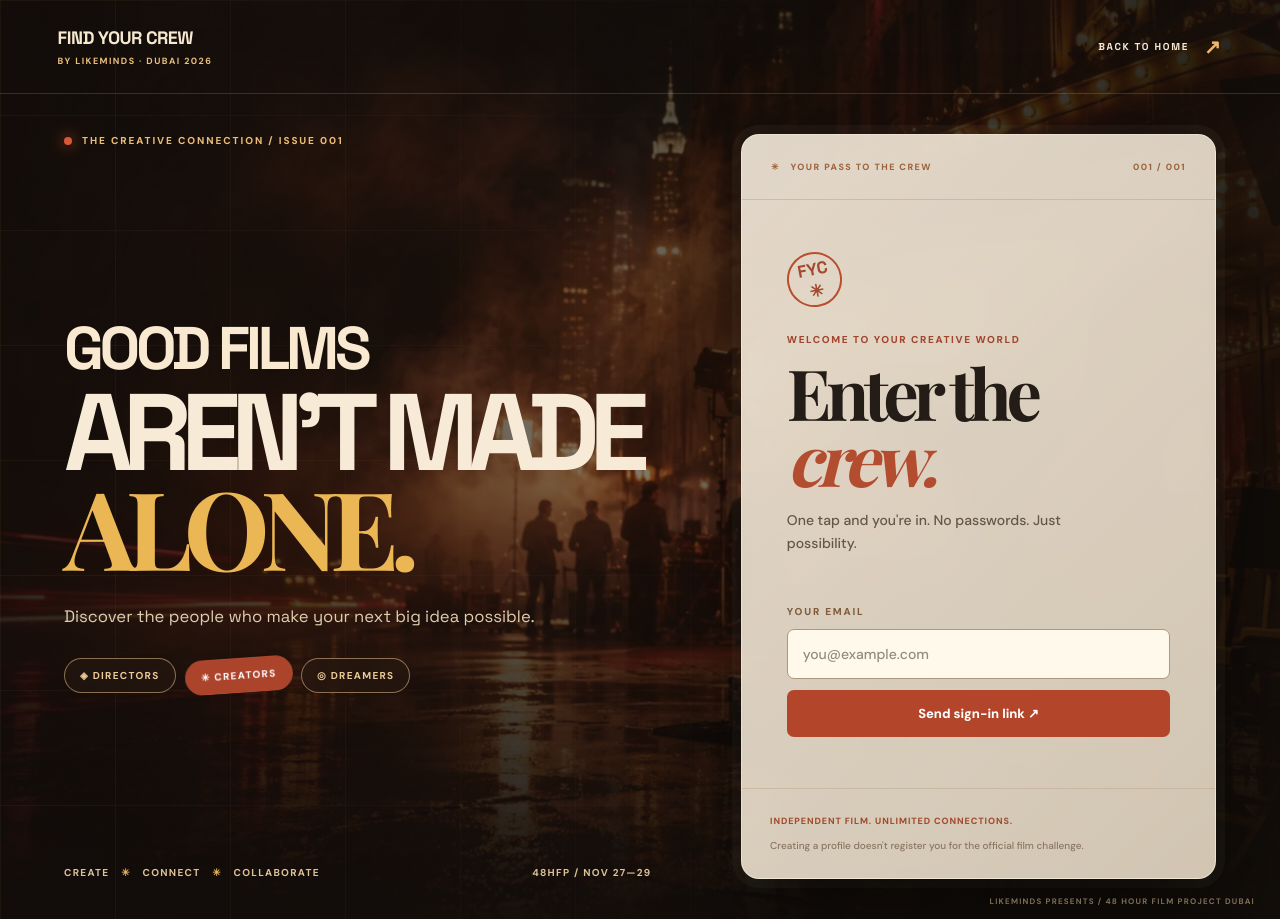
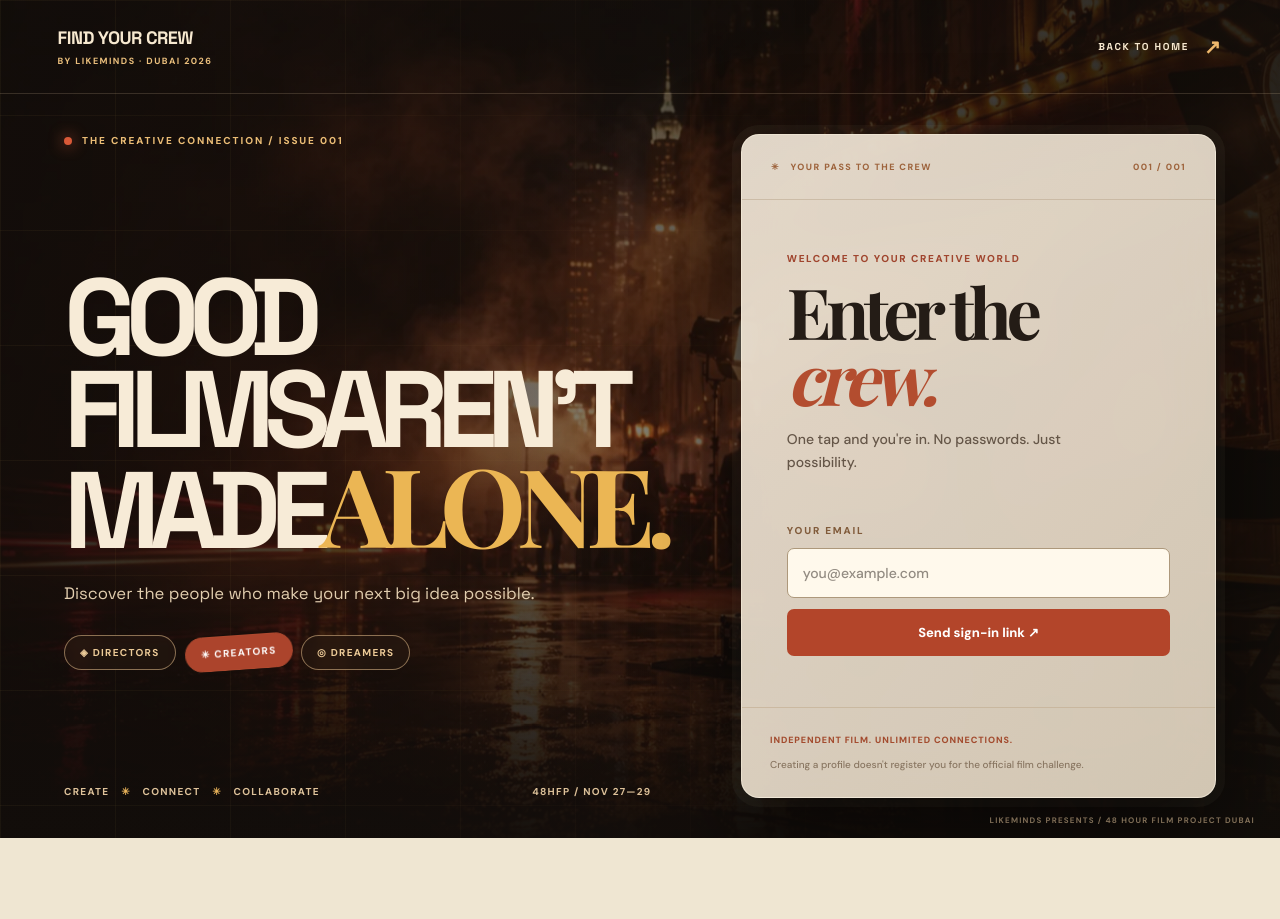
Before and after one commit to ashendor/find-your-crew-48hfp, a Next.js app: page /auth in a window 1280 px wide. After the commit the page ends 838 px from the top, so only its background shows below. Built offline with nearby package versions, Linux system fonts and the light colour scheme; no server answers; a web font is replaced by a local one.

Commit message:
fix(auth): remove FYC badge and control left headline with intentional three-line hierarchy

```diff
--- a/app/auth/page.tsx
+++ b/app/auth/page.tsx
@@ -79,7 +79,7 @@ export default function AuthPage() {
     <div className="crew-auth-body">
       <section className="crew-auth-editorial" aria-label="Welcome">
         <div className="crew-auth-edition"><span className="crew-auth-rec"/> THE CREATIVE CONNECTION / ISSUE 001</div>
-        <div><div className="crew-auth-slanted">GOOD FILMS</div><h1>AREN'T MADE <em>ALONE.</em></h1><p>Discover the people who make your next big idea possible.</p>
+        <div className="crew-auth-editorial-main"><h1 className="crew-auth-main-heading"><span>GOOD FILMS</span><span>AREN'T MADE</span><em>ALONE.</em></h1><p>Discover the people who make your next big idea possible.</p>
           <div className="crew-auth-collage" aria-hidden="true"><span>◈ DIRECTORS</span><span>✳ CREATORS</span><span>◎ DREAMERS</span></div>
         </div>
         <div className="crew-auth-editorial-footer"><span>CREATE <i>✳</i> CONNECT <i>✳</i> COLLABORATE</span><span>48HFP / NOV 27—29</span></div>
@@ -87,7 +87,6 @@ export default function AuthPage() {
       <section className="crew-auth-glass" aria-label="Sign in to your crew">
         <div className="crew-auth-panel-top"><span>✳ &nbsp; YOUR PASS TO THE CREW</span><span>001 / 001</span></div>
         <div className="crew-auth-panel-main">
-          <div className="crew-auth-panel-stamp" aria-hidden="true">FYC<span>✳</span></div>
           <p className="crew-auth-panel-eyebrow">WELCOME TO YOUR CREATIVE WORLD</p>
           <h2>{sent ? 'Check your inbox.' : <>Enter the<br/><em>crew.</em></>}</h2>
           {sent ? <>
```
